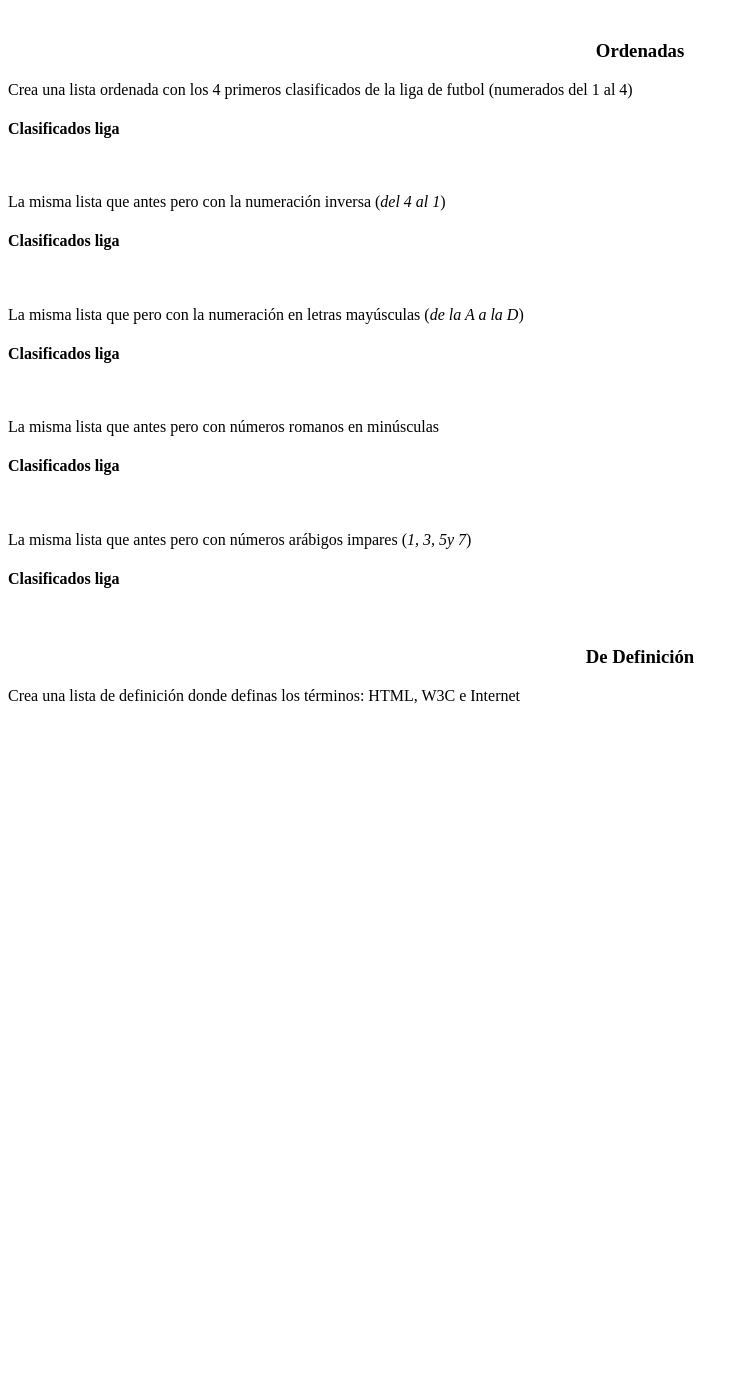
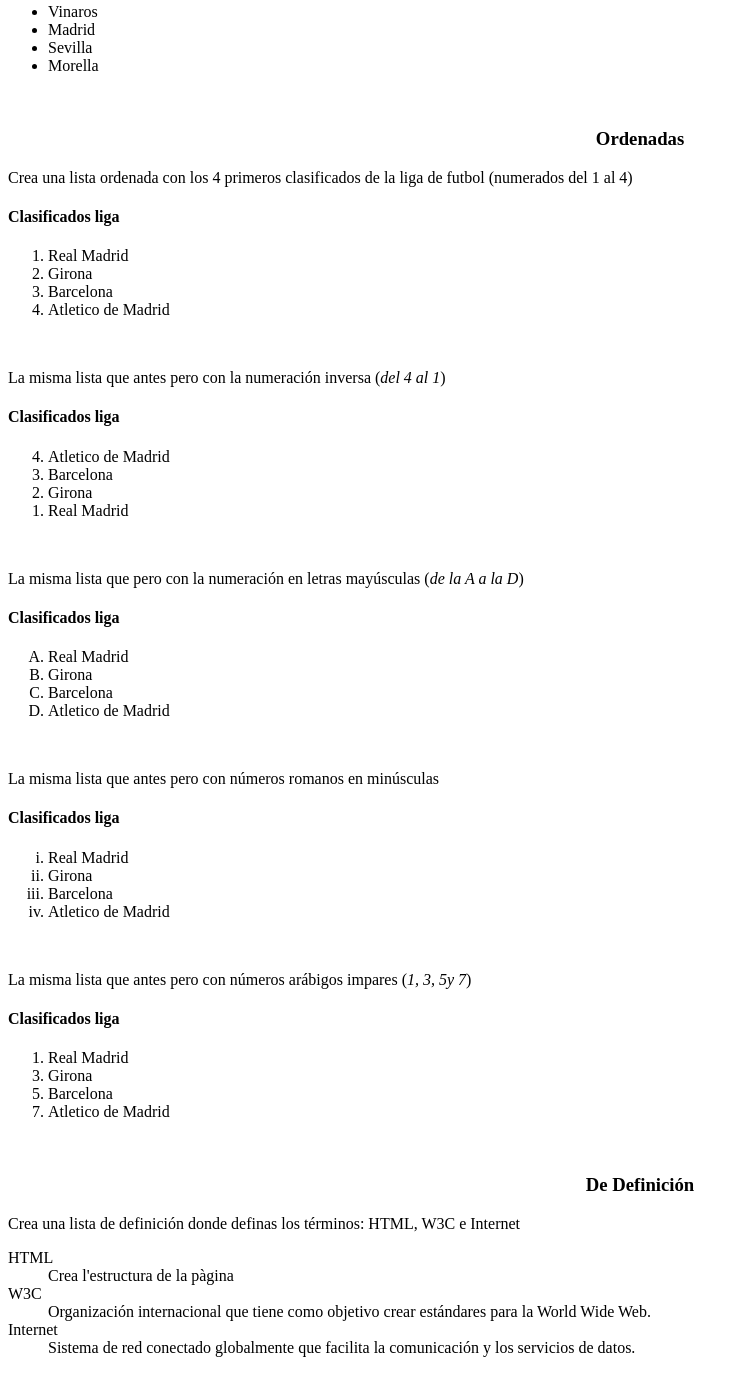
Before and after one commit to ikergomezdomenech/-html, a plain HTML site: page enlaces/index.html in a window 1280 px wide. Shown: the part 2330-3725 px from the top of the page, without its empty margins (0-749 px from the left). Before the commit the page ends 3056 px from the top, so only its background shows below. Drawn offline with Linux system fonts and the light colour scheme.

Commit message:
Add files via upload

```diff
--- a/enlaces/index.html
+++ b/enlaces/index.html
@@ -71,7 +71,7 @@
 <img src="imagenes/gatos/garfield.jpg">
 <br/>
 
-<p >D) Inserta la imagen <b>ayudante_santa.jpg</b> que se encuentra en la carpeta <b>gatos</b> dentro de <b>imagenes</b>.</p>
+<p >D) Inserta la imagen <b>ayudante_santa.jpg</b> que se encuentra en la carpeta <b>perros</b> dentro de <b>imagenes</b>.</p>
 <img src="imagenes/perros/ayudante_santa.jpg">
 <br/>
 
@@ -84,39 +84,77 @@
 <h3 align="center">No ordenadas</h3>
 <p>Crea una lista no ordenada donde aparezcan los nombres de 4 pueblos con encanto (<i>los dejo a tu gusto</i>)</p>
 <h4>Pueblos con encanto</h4>
-<!---                   aquí           -->
-<br />
+<ul>
+<li>Vinaros</li>
+<li>Madrid</li>
+<li>Sevilla</li>
+<li>Morella</li>
+</ul>
+
+<br/>
 
 <h3 align="center">Ordenadas</h3>
 <p>Crea una lista ordenada con los 4 primeros clasificados de la liga de futbol (numerados del 1 al 4)</p>
 <h4>Clasificados liga</h4>
-<!---                   aquí           -->
-<br />
+<ol type="1">
+<li>Real Madrid</li>
+<li>Girona</li>
+<li>Barcelona</li>
+<li>Atletico de Madrid</li>
+</ol>
+<br/>
 
 <p>La misma lista que antes pero con la numeración inversa (<i>del 4 al 1</i>)</p>
 <h4>Clasificados liga</h4>
-<!---                   aquí           -->
-<br />
+<ol reversed>
+<li>Atletico de Madrid</li>
+<li>Barcelona</li>
+<li>Girona</li>
+<li>Real Madrid</li>
+</ol>
+<br/>
 
 <p>La misma lista que pero con la numeración en letras mayúsculas (<i>de la A a la D</i>)</p>
 <h4>Clasificados liga</h4>
-<!---                   aquí           -->
-<br />
+<ol type="A">
+<li>Real Madrid</li>
+<li>Girona</li>
+<li>Barcelona</li>
+<li>Atletico de Madrid</li>
+</ol>
+<br/>
 
 <p>La misma lista que antes pero con números romanos en minúsculas</p>
 <h4>Clasificados liga</h4>
-<!---                   aquí           -->
-<br />
+<ol type="i">
+<li>Real Madrid</li>
+<li>Girona</li>
+<li>Barcelona</li>
+<li>Atletico de Madrid</li>
+</ol>
+<br/>
 
 <p>La misma lista que antes pero con números arábigos impares (<i>1, 3, 5y 7</i>)</p>
 <h4>Clasificados liga</h4>
-<!---                   aquí           -->
-<br />
+<ol type="1">
+<li value="1">Real Madrid</li>
+<li value="3">Girona</li>
+<li value="5">Barcelona</li>
+<li value="7">Atletico de Madrid</li>
+</ol>
+<br/>
 
 
 <h3 align="center">De Definición</h3>
 <p>Crea una lista de definición donde definas los términos: HTML, W3C e Internet</h4>
-<!---                   aquí           -->
+<dl>
+<dt>HTML</dt>
+<dd>Crea l'estructura de la pàgina</dd>
+<dt>W3C</dt>
+<dd>Organización internacional que tiene como objetivo crear estándares para la World Wide Web.</dd>
+<dt>Internet</dt>
+<dd>Sistema de red conectado globalmente que facilita la comunicación y los servicios de datos.</dd>
+
 <br/>
 <h1 id="final"></h1>
 
```
Also changed, not shown: enlaces/imagenes/gatos/index.html (+2 -1 lines), enlaces/imagenes/index.html (+4 -4 lines), enlaces/imagenes/perros/index.html (+2 -1 lines).
